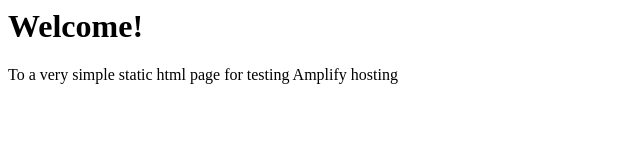
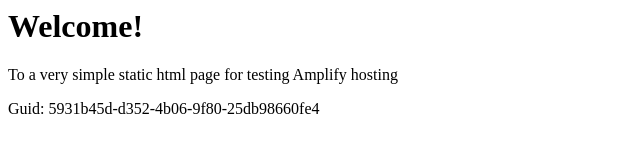
Before and after one commit to aws-aemilia-mxp/Github-PR-Commit-Integration-Test-DoNotTouch-Gith-OKSLNVO2-v1-prod-eu-south-1, a website: page src/index.html in a window 1280 px wide. Shown: the whole page, without its empty margins (0-640 px from the left). Drawn offline with Linux system fonts and the light colour scheme.

Commit message:
commit from integ tests

```diff
--- a/src/index.html
+++ b/src/index.html
@@ -1,3 +1,5 @@
+
+
 <html lang="en">
 
 <head>
@@ -10,6 +12,6 @@
 <body>
     <h1>Welcome!</h1>
     <p>To a very simple static html page for testing Amplify hosting</p>
-</body>
+    <p>Guid: 5931b45d-d352-4b06-9f80-25db98660fe4</p></body>
 
 </html>
```
